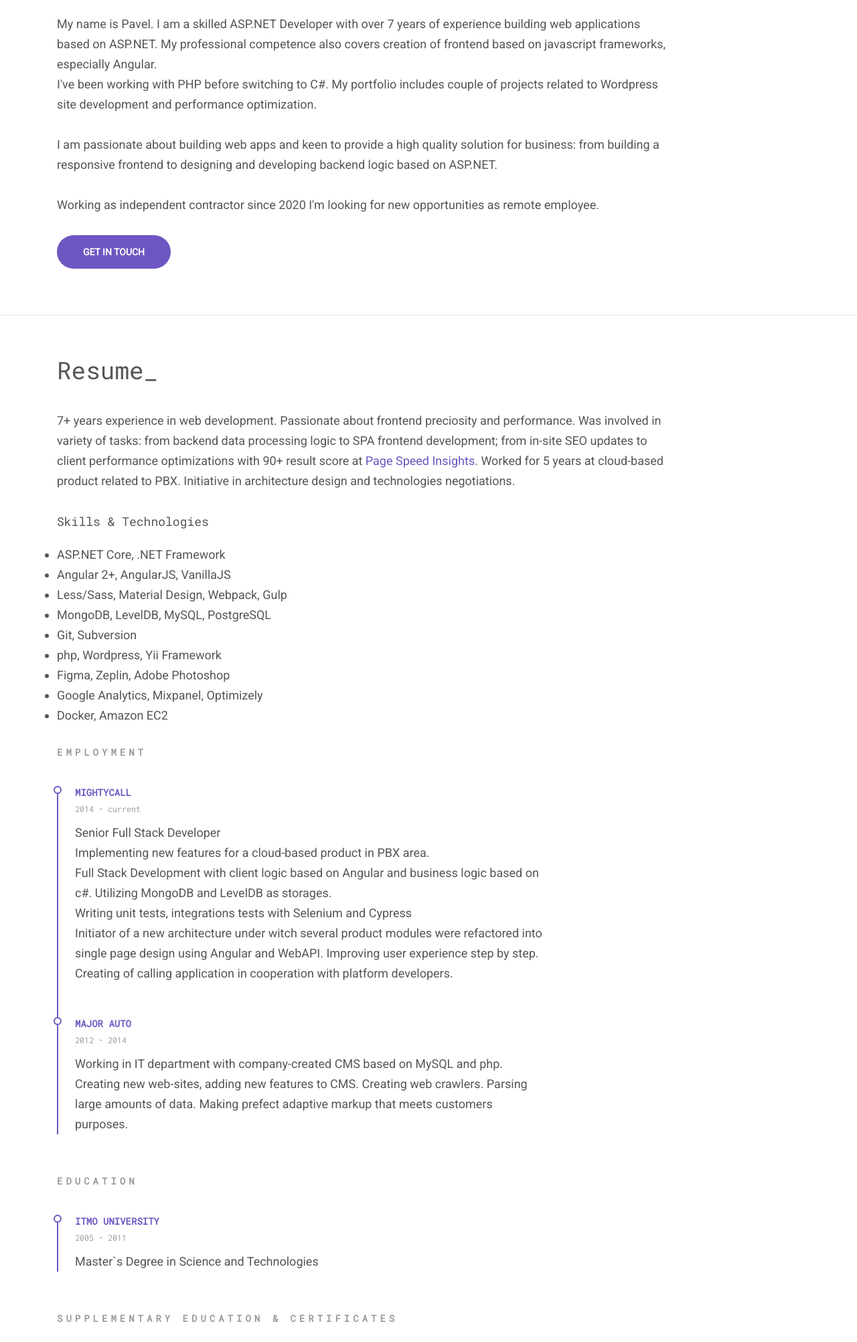
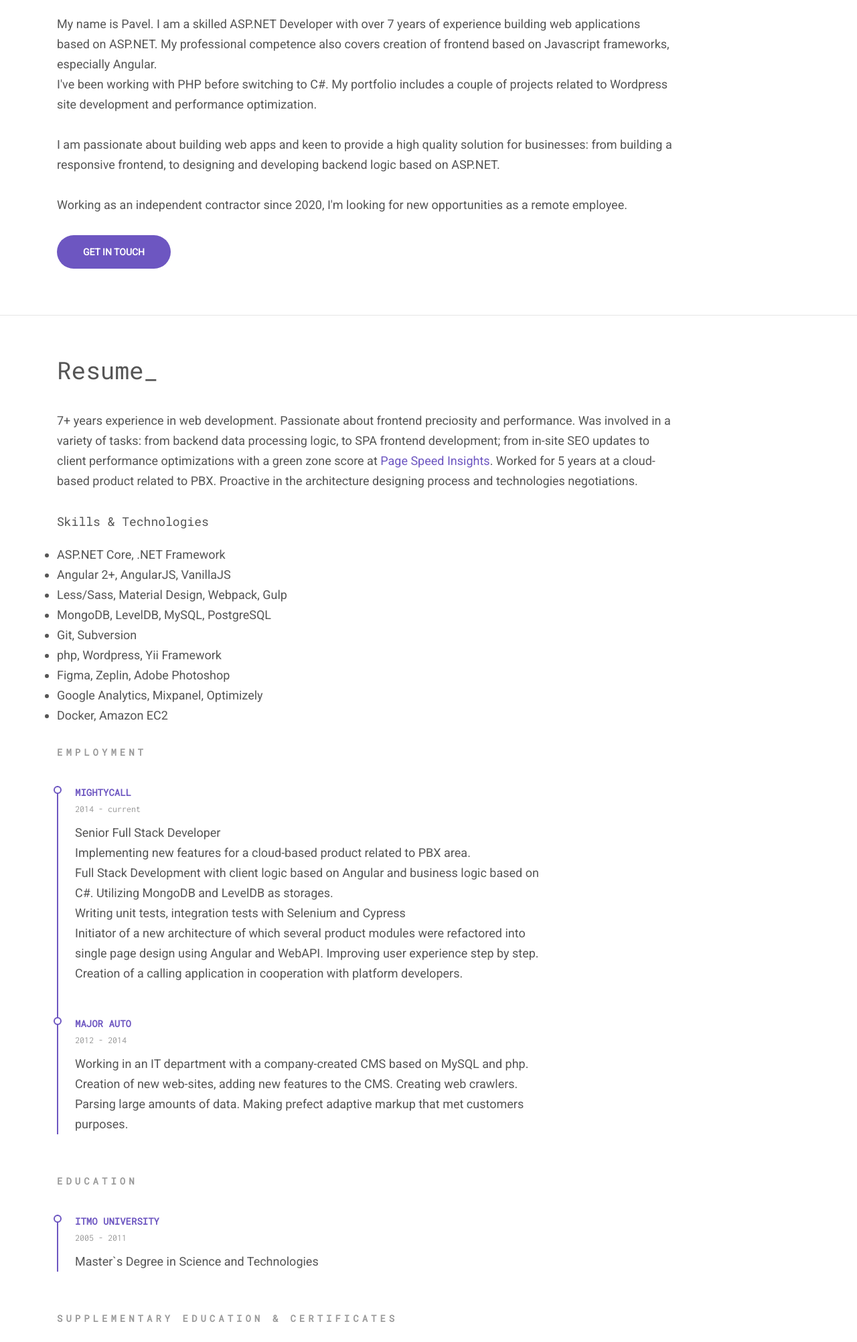
Before and after one commit to PashaSk/pashask.github.io, a website with bundled scripts: page index.html in a window 1280 px wide. Shown: the part 641-2644 px from the top of the page at 67% size. Built offline with nearby package versions, Linux system fonts and the light colour scheme.

Commit message:
luke fixes

```diff
--- a/index.html
+++ b/index.html
@@ -68,7 +68,7 @@
         </div>
         <div class="col-md-8">
           <p class="personal-profile__name">Pavel Sklyar</p>
-          <p class="personal-profile__work">full stack ASP.NET developer with broad experience in frontend</p>
+          <p class="personal-profile__work">Full Stack ASP.NET Developer with broad experience in frontend</p>
           <div class="personal-profile__contacts">
             <dl class="contact-list contact-list__opacity-titles">
               <dt>Email:</dt>
@@ -98,10 +98,10 @@
       <div class="col-md-10">
         <h2 id="hello_header" class="section__title">Hi there &#128400;</h2>
         <p class="section__description">
-            My name is Pavel. I am a skilled ASP.NET Developer with over 7 years of experience building web applications based on ASP.NET. My professional competence also covers creation of frontend based on javascript frameworks, especially Angular. <br>
-            I've been working with PHP before switching to C#. My portfolio includes couple of projects related to Wordpress site development and performance optimization.</p>
-        <p class="section__description">I am passionate about building web apps and keen to provide a high quality solution for business: from building a responsive frontend to designing and developing backend logic based on ASP.NET.</p>
-        <p class="section__description">Working as independent contractor since 2020 I'm looking for new opportunities as remote employee.</p>
+            My name is Pavel. I am a skilled ASP.NET Developer with over 7 years of experience building web applications based on ASP.NET. My professional competence also covers creation of frontend based on Javascript frameworks, especially Angular. <br>
+            I've been working with PHP before switching to C#. My portfolio includes a couple of projects related to Wordpress site development and performance optimization.</p>
+        <p class="section__description">I am passionate about building web apps and keen to provide a high quality solution for businesses: from building a responsive frontend, to designing and developing backend logic based on ASP.NET.</p>
+        <p class="section__description">Working as an independent contractor since 2020, I'm looking for new opportunities as a remote employee.</p>
       </div>
     </div>
     <a href="#contact" class="section_btn site-btn">Get in touch</a>
@@ -114,7 +114,7 @@
       <div class="col-md-10">
         <h2 id="resume_header" class="section__title">Resume_</h2>
         <p class="section__description">
-            7+ years experience in web development. Passionate about frontend preciosity and performance. Was involved in variety of tasks: from backend data processing logic to SPA frontend development; from in-site SEO updates to client performance optimizations with 90+ result score at <a href="https://developers.google.com/speed/pagespeed/insights/?hl=en">Page Speed Insights</a>. Worked for 5 years at cloud-based product related to PBX. Initiative in architecture design and technologies negotiations.
+            7+ years experience in web development. Passionate about frontend preciosity and performance. Was involved in a variety of tasks: from backend data processing logic, to SPA frontend development; from in-site SEO updates to client performance optimizations with a green zone score at <a href="https://developers.google.com/speed/pagespeed/insights/?hl=en">Page Speed Insights</a>. Worked for 5 years at a cloud-based product related to PBX. Proactive in the architecture designing process and technologies negotiations.
         </p>
         <h3 class="section__subtitle">Skills & Technologies</h3>
         <ul class="section__bullet-list">
@@ -140,22 +140,22 @@
             Senior Full Stack Developer
           </p>
           <p>
-          Implementing new features for a cloud-based product in PBX area.
+          Implementing new features for a cloud-based product related to PBX area.
           <ul>
-            <li>Full Stack Development with client logic based on Angular and business logic based on c#. Utilizing MongoDB and LevelDB as storages.</li>
-            <li>Writing unit tests, integrations tests with Selenium and Cypress</li>
+            <li>Full Stack Development with client logic based on Angular and business logic based on C#. Utilizing MongoDB and LevelDB as storages.</li>
+            <li>Writing unit tests, integration tests with Selenium and Cypress</li>
           </ul>
           </p>
           <p>
-          Initiator of a new architecture under witch several product modules were refactored into single page design using Angular and WebAPI. Improving user experience step by step. <br>
-          Creating of calling application in cooperation with platform developers.
+          Initiator of a new architecture of which several product modules were refactored into single page design using Angular and WebAPI. Improving user experience step by step. <br>
+          Creation of a calling application in cooperation with platform developers.
           </p>
         </div>
         <div class="resume-list__block">
           <p class="resume-list__block-title">Major Auto</p>
           <p class="resume-list__block-date">2012 - 2014</p>
           <p>
-            Working in IT department with company-created CMS based on MySQL and php. Creating new web-sites, adding new features to CMS. Creating web crawlers. Parsing large amounts of data. Making prefect adaptive markup that meets customers purposes.
+            Working in an IT department with a company-created CMS based on MySQL and php. Creation of new web-sites, adding new features to the CMS. Creating web crawlers. Parsing large amounts of data. Making prefect adaptive markup that met customers purposes.
           </p>
         </div>
       </div>
```
